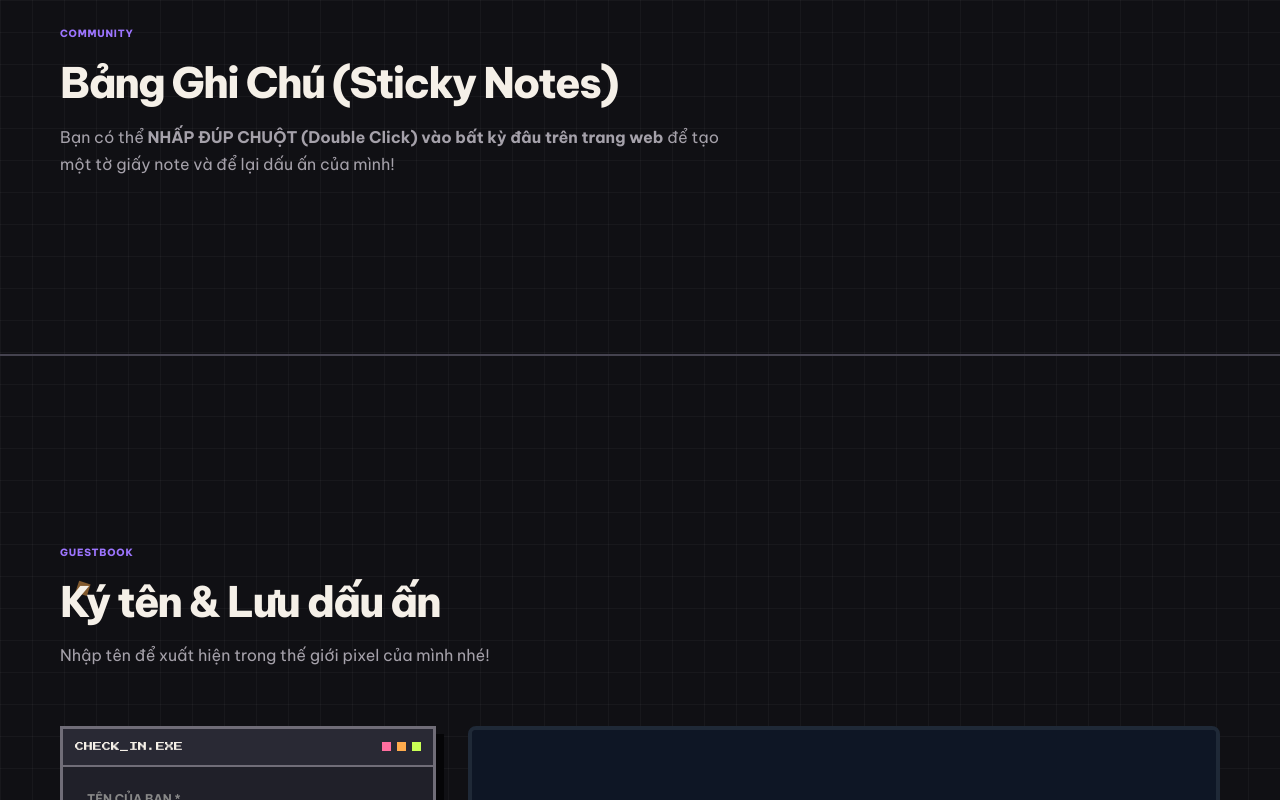
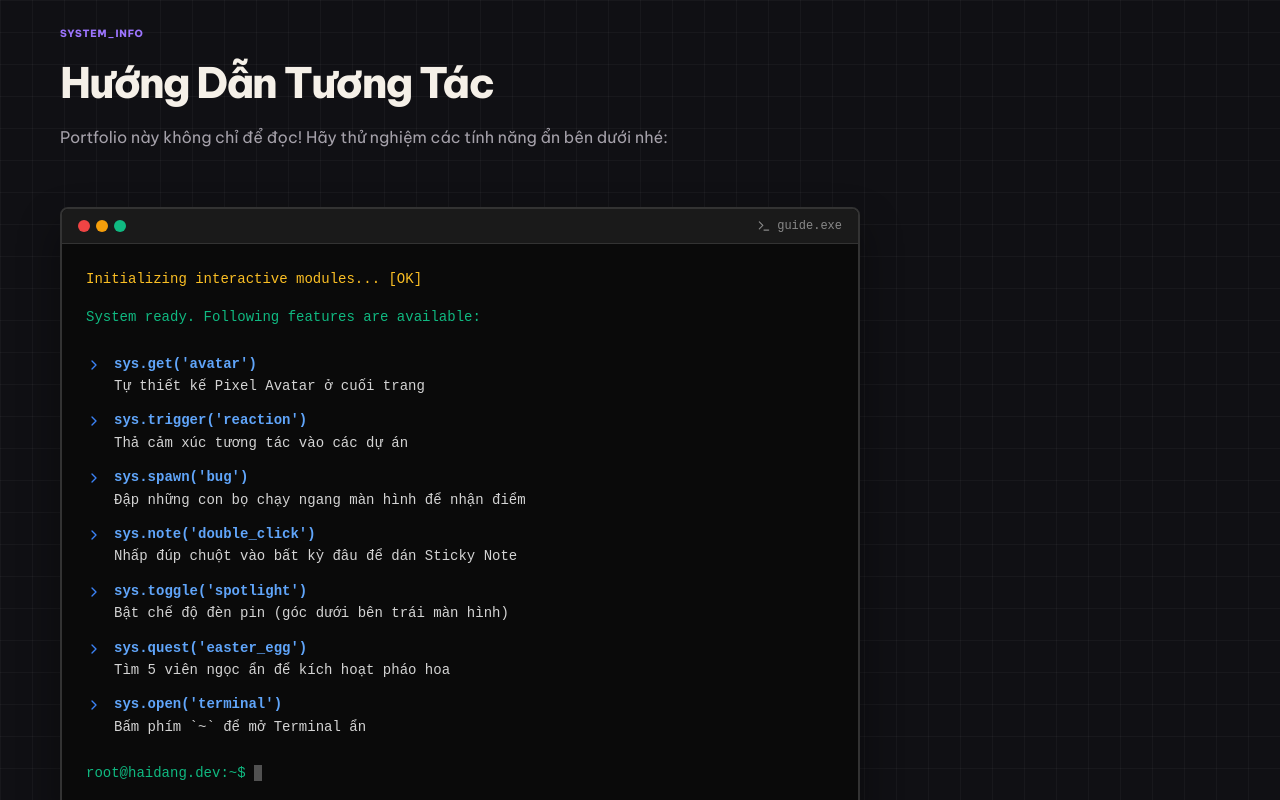
Before and after one commit to HaiDang1304/Profile, a React (Vite) app: page / in a window 1280 px wide. Shown: the part 5440-6240 px from the top of the page. Built offline with nearby package versions, Linux system fonts and the light colour scheme; no server answers.

Commit message:
feat: restrict sticky notes area and replace sticky board with terminal guide

```diff
--- a/src/components/GlobalStickyNotes.jsx
+++ b/src/components/GlobalStickyNotes.jsx
@@ -11,7 +11,7 @@ export default function GlobalStickyNotes() {
 
     const handleDblClick = (e) => {
       // Don't trigger if clicking inside a note or interactive elements
-      if (e.target.closest('.sticky-note-item') || e.target.closest('button') || e.target.closest('a')) return;
+      if (e.target.closest('.sticky-note-item') || e.target.closest('button') || e.target.closest('a') || e.target.closest('#home') || e.target.closest('.site-header')) return;
 
       const x = e.pageX;
       const y = e.pageY;
--- a/src/components/StickyBoard.jsx
+++ b/src/components/StickyBoard.jsx
@@ -1,13 +1,93 @@
+import { Terminal, ChevronRight } from 'lucide-react';
+
 export default function StickyBoard() {
+  const features = [
+    { cmd: "sys.get('avatar')", desc: "Tự thiết kế Pixel Avatar ở cuối trang" },
+    { cmd: "sys.trigger('reaction')", desc: "Thả cảm xúc tương tác vào các dự án" },
+    { cmd: "sys.spawn('bug')", desc: "Đập những con bọ chạy ngang màn hình để nhận điểm" },
+    { cmd: "sys.note('double_click')", desc: "Nhấp đúp chuột vào bất kỳ đâu để dán Sticky Note" },
+    { cmd: "sys.toggle('spotlight')", desc: "Bật chế độ đèn pin (góc dưới bên trái màn hình)" },
+    { cmd: "sys.quest('easter_egg')", desc: "Tìm 5 viên ngọc ẩn để kích hoạt pháo hoa" },
+    { cmd: "sys.open('terminal')", desc: "Bấm phím `~` để mở Terminal ẩn" }
+  ];
+
   return (
     <section className="content-section" style={{ marginTop: '2rem', marginBottom: '4rem' }}>
       <div className="section-grid">
         <div className="section-heading reveal">
-          <span className="section-tag">COMMUNITY</span>
-          <h2>Bảng Ghi Chú (Sticky Notes)</h2>
-          <p>
-            Bạn có thể <strong>NHẤP ĐÚP CHUỘT (Double Click) vào bất kỳ đâu trên trang web</strong> để tạo một tờ giấy note và để lại dấu ấn của mình!
-          </p>
+          <span className="section-tag">SYSTEM_INFO</span>
+          <h2>Hướng Dẫn Tương Tác</h2>
+          <p>Portfolio này không chỉ để đọc! Hãy thử nghiệm các tính năng ẩn bên dưới nhé:</p>
+        </div>
+
+        <div className="reveal" style={{
+          background: '#0a0a0a',
+          border: '2px solid #333',
+          borderRadius: '8px',
+          overflow: 'hidden',
+          fontFamily: '"JetBrains Mono", monospace',
+          boxShadow: '0 20px 40px rgba(0,0,0,0.4)',
+          maxWidth: '800px'
+        }}>
+          {/* Terminal Header */}
+          <div style={{
+            background: '#1a1a1a',
+            padding: '10px 16px',
+            borderBottom: '1px solid #333',
+            display: 'flex',
+            alignItems: 'center',
+            gap: '8px'
+          }}>
+            <div style={{ display: 'flex', gap: '6px' }}>
+              <div style={{ width: '12px', height: '12px', borderRadius: '50%', background: '#ef4444' }}></div>
+              <div style={{ width: '12px', height: '12px', borderRadius: '50%', background: '#f59e0b' }}></div>
+              <div style={{ width: '12px', height: '12px', borderRadius: '50%', background: '#10b981' }}></div>
+            </div>
+            <div style={{
+              color: '#888',
+              fontSize: '12px',
+              marginLeft: 'auto',
+              display: 'flex',
+              alignItems: 'center',
+              gap: '6px'
+            }}>
+              <Terminal size={14} /> guide.exe
+            </div>
+          </div>
+
+          {/* Terminal Body */}
+          <div style={{ padding: '24px', color: '#a3a3a3', fontSize: '14px', lineHeight: '1.6' }}>
+            <div style={{ color: '#fbbf24', marginBottom: '16px' }}>
+              Initializing interactive modules... [OK]
+            </div>
+            <div style={{ color: '#10b981', marginBottom: '24px' }}>
+              System ready. Following features are available:
+            </div>
+
+            <div style={{ display: 'flex', flexDirection: 'column', gap: '12px' }}>
+              {features.map((f, i) => (
+                <div key={i} style={{ display: 'flex', gap: '12px', alignItems: 'flex-start' }}>
+                  <ChevronRight size={16} color="#3b82f6" style={{ marginTop: '4px', flexShrink: 0 }} />
+                  <div>
+                    <span style={{ color: '#60a5fa', fontWeight: 'bold' }}>{f.cmd}</span>
+                    <br />
+                    <span style={{ color: '#d4d4d4' }}>{f.desc}</span>
+                  </div>
+                </div>
+              ))}
+            </div>
+
+            <div style={{ marginTop: '24px', display: 'flex', alignItems: 'center', gap: '8px' }}>
+              <span style={{ color: '#10b981' }}>root@haidang.dev:~$</span>
+              <span style={{
+                display: 'inline-block',
+                width: '8px',
+                height: '16px',
+                background: '#d4d4d4',
+                animation: 'status-blink 1s steps(1) infinite'
+              }}></span>
+            </div>
+          </div>
         </div>
       </div>
     </section>
```
Also changed, not shown: scripts/update_sticky.cjs (added, +10 -0 lines).
